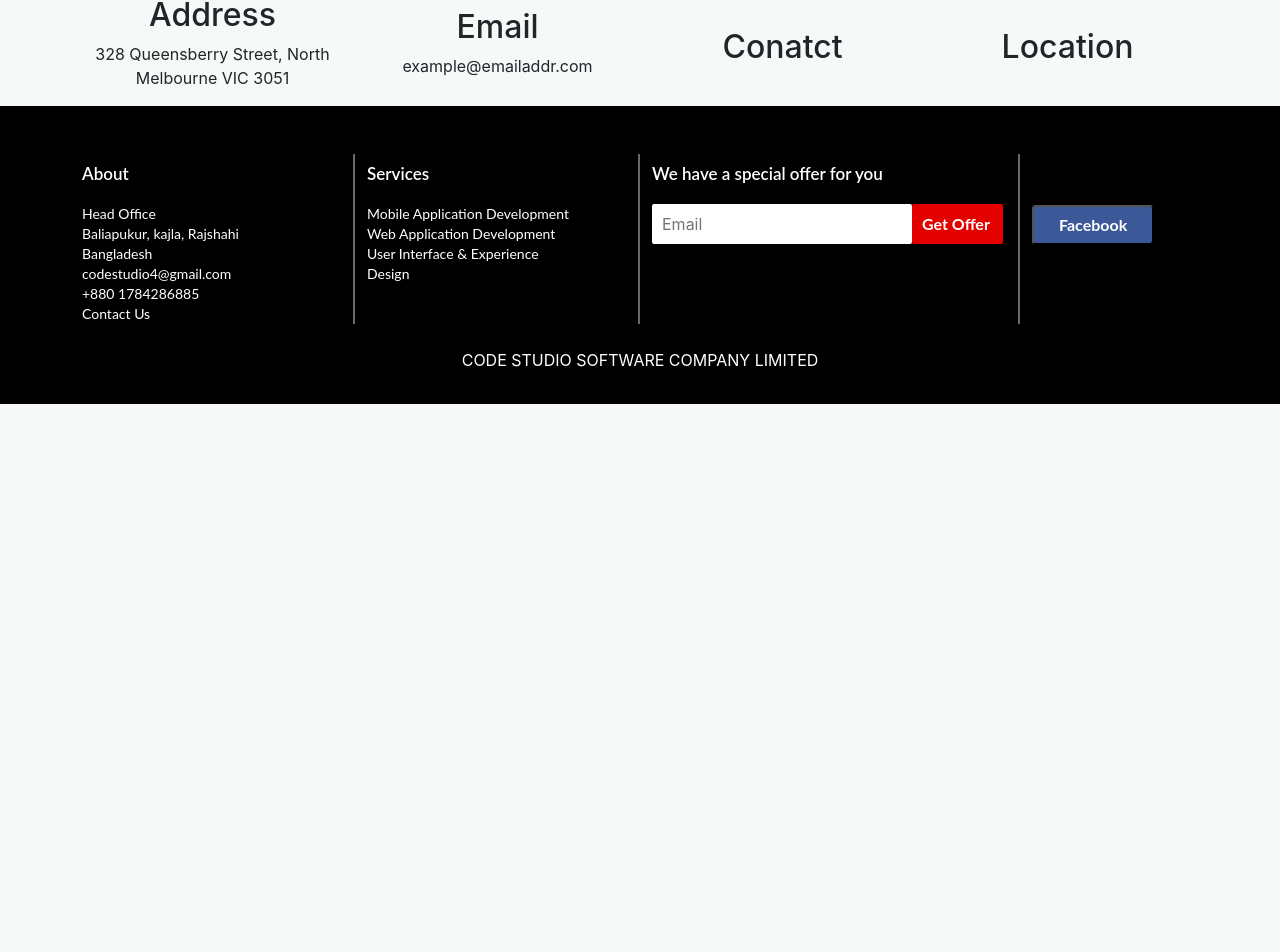
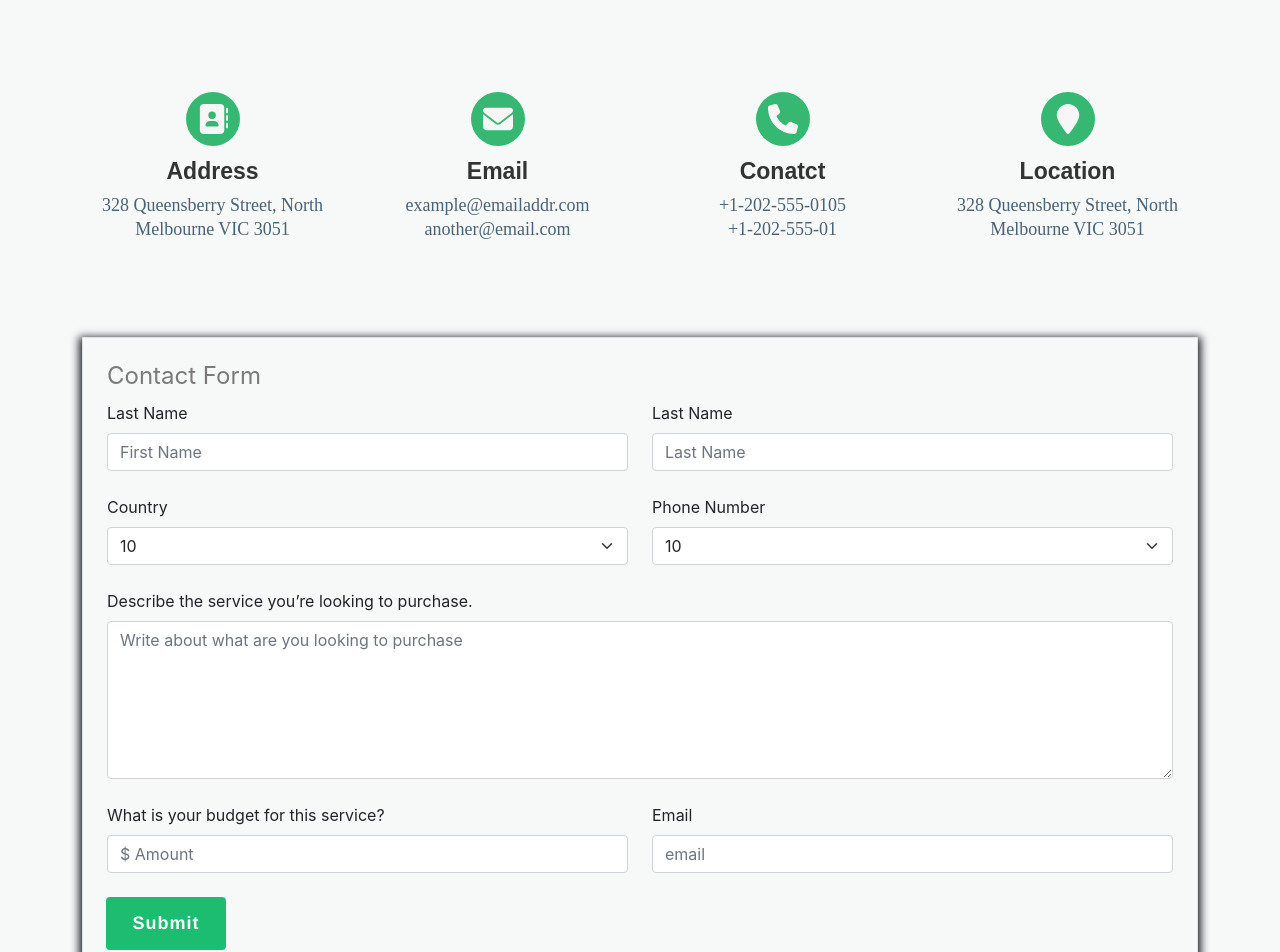
Before and after one commit to rifatjahan823/GphicsArt, a React (Create React App) app: page /contact in a window 1280 px wide. Shown: the part 75-1027 px from the top of the page. Before the commit the page ends 800 px from the top, so only its background shows below. Built offline with nearby package versions, Linux system fonts and the light colour scheme.

Commit message:
add about page

```diff
--- a/package.json
+++ b/package.json
@@ -10,10 +10,12 @@
     "@testing-library/react": "^12.1.4",
     "@testing-library/user-event": "^13.5.0",
     "bootstrap": "^5.1.3",
+    "google-map-react": "^2.1.10",
     "react": "^17.0.2",
     "react-animated-numbers": "^0.13.0",
     "react-bootstrap": "^2.4.0",
     "react-dom": "^17.0.2",
+    "react-hook-form": "^7.32.2",
     "react-router-dom": "^6.3.0",
     "react-scripts": "5.0.0",
     "react-slick": "^0.29.0",
--- a/src/Components/Pages/Contact/Contact.css
+++ b/src/Components/Pages/Contact/Contact.css
@@ -0,0 +1,55 @@
+.contact p{
+    color: #4A6375;
+    font-family:'Times New Roman', Times, serif;
+    font-size: 18px;
+    font-weight:100;
+    line-height: 24px;
+    margin: 0;
+}
+.contact h2{
+    color: #333333;
+    font-family: "Poppins", Sans-serif;
+    font-size: 23px;
+    font-weight: 700;
+}
+.contact-icon{
+    background-color: #36B772;
+    color: #F6F6F6;
+    padding: 12px;
+    border-radius: 50%;
+    width: 30px;
+    height: 30px;
+    margin-bottom:8px;
+}
+
+.form {
+    box-shadow: 0px 3px 8px 3px;
+}
+.form h1{
+    color:#7a7a7a;
+    font-size:24px;
+    margin-bottom:10px;
+    font-weight: 400;
+    line-height: 1.2;
+}
+.contact-btn {
+    background-color:#1CBC71;
+    color:white;
+    padding: 12px ;
+    width: 100%;
+    font-family: "Helvetica", Sans-serif;
+    font-size: 18px;
+    font-weight: 700;
+    color: #FFFFFF;
+    text-transform: capitalize;
+    letter-spacing:1px;
+    transition:0.5s;
+    width:120px;
+    margin-left:11px;
+}
+.contact-btn:hover{
+    background-color:#19A463;
+    color:white;
+    border: none;
+   transform: scale(0.9)
+}
--- a/src/Components/Pages/Contact/Contact.js
+++ b/src/Components/Pages/Contact/Contact.js
@@ -1,28 +1,137 @@
 import React from 'react';
+import { FontAwesomeIcon } from '@fortawesome/react-fontawesome';
+import { faAddressBook,faEnvelope,faPhone,faMapMarker } from '@fortawesome/free-solid-svg-icons';
+import './Contact.css';
+import { useForm } from 'react-hook-form';
 
 const Contact = () => {
+         //for from
+ const { register, formState: { errors }, handleSubmit }=useForm();
     return (
         <div className='container'>
             <div className='contact-area'>
                 {/* -----------contact------------ */}
-                <div className='contact text-center'>
-                    <div className='row align-items-center justify-content-center'>
+                <div className='contact text-center py-5 my-5'>
+                    <div className='row g-4 align-items-center justify-content-center'>
                         <div className='col-lg-3 col-md-6 col-12'>
+                        <FontAwesomeIcon className='contact-icon' icon={faAddressBook} />
                             <h2>Address</h2>
                             <p>328 Queensberry Street, North Melbourne VIC 3051</p>
                         </div>
                         <div className='col-lg-3 col-md-6 col-12'>
+                        <FontAwesomeIcon className='contact-icon' icon={faEnvelope} />
                             <h2>Email</h2>
                             <p>example@emailaddr.com</p>
+                            <p>another@email.com</p>
                         </div>
                         <div className='col-lg-3 col-md-6 col-12'>
+                        <FontAwesomeIcon className='contact-icon' icon={faPhone} />
                             <h2>Conatct</h2>
+                            <p>+1-202-555-0105</p>
+                            <p>+1-202-555-01</p>
                         </div>
                         <div className='col-lg-3 col-md-6 col-12'>
+                        <FontAwesomeIcon className='contact-icon' icon={faMapMarker} />
                             <h2>Location</h2>
+                            <p>328 Queensberry Street, North Melbourne VIC 3051</p>
                         </div>
                     </div>
                 </div>
+             {/* -----------form----------- */}
+             <div className='form border p-4 mb-3 '>
+                <h1>Contact Form</h1>
+            <form onSubmit={handleSubmit()}>
+            <div className='row'>
+        {/* ----------------First Name--------------- */}
+            <div className="col-md-6 col-12">
+               <label for="inputName" className="form-label">Last Name</label>
+                 <input type="text" className="form-control" id="inputName" placeholder="First Name"{...register("firstName",{
+                    required:{
+                     value:true,
+                     message:'Please Give Your First Name'
+                     },
+                 })}/>
+                  <label className="label">
+                 {errors.firstName?.type === 'required' && <span className="label-text-alt text-danger ">{errors.firstName.message}</span>}
+                 </label>
+            </div>
+        {/* ----------------Last Name--------------- */}
+            <div className="col-md-6 col-12">
+            <label for="inputName" className="form-label">Last Name</label>
+                 <input type="text" className="form-control" id="inputName" placeholder="Last Name"{...register("lastName",{
+                    required:{
+                     value:true,
+                     message:'Please Give Your Last Name'
+                     },
+                 })}/>
+                  <label className="label">
+                 {errors.lastName?.type === 'required' && <span className="label-text-alt text-danger">{errors.lastName.message}</span>}
+                 </label>
+            </div>
+            {/* ----------------country------------- */}
+            <div className="col-md-6 col-12">
+               <label for="inputName" className="form-label ">Country</label>
+                <select className="form-select form-control" id="inputName" placeholder="Country"{...register("country",{
+                    required:{
+                     value:true,
+                     message:'Please Choose Location'
+                     },
+                 })}>
+                    <option value="20">10</option>
+                    <option value="30">30</option>
+                </select>
+                  <label className="label">
+                 {errors.country?.type === 'required' && <span className="label-text-alt text-danger">{errors.country.message}</span>}
+                 </label>
+            </div>
+            {/* ----------------Phone Number-------------- */}
+            <div className="col-md-6 col-12">
+                <label for="inputName" className="form-label">Phone Number</label>
+                <select className="form-select form-control" id="inputName" placeholder="Phone Number"{...register("phone",{
+                    required:{
+                     value:true,
+                     message:'Please Select Your Phone Number'
+                     },
+                 })}>
+                    <option value="20">10</option>
+                    <option value="30">30</option>
+                </select>
+                  <label className="label">
+                 {errors.phone?.type === 'required' && <span className="label-text-alt text-danger">{errors.phone.message}</span>}
+                 </label>
+                 </div>
+            {/* ----------------Description--------------- */}
+            <div className="mb-4">
+                <label for="inputName" className="form-label">Describe the service you’re looking to purchase.</label>
+                 <textarea type="text"rows="6" cols="60" className="form-control" id="inputName" placeholder="Write about what are you looking to purchase"{...register("description",)}/>
+                 </div>
+            {/* ----------------Budgate--------------- */}
+            <div className="col-md-6 col-12">
+                <label for="inputName" className="form-label">What is your budget for this service?</label>
+                 <input type="number" className="form-control" id="inputName" placeholder="$ Amount"{...register("budgate",{
+                    required:{
+                     value:true,
+                     message:'Please Give Amount'
+                     },
+                 })}/>
+                 <label className="label">
+                 {errors.budgate?.type === 'required' && <span className="label-text-alt text-danger">{errors.budgate.message}</span>}
+                 </label>
+                 </div>
+              {/* ----------------Email-------------- */}
+               <div className="col-md-6 col-12">
+                 <label for="inputName"className="form-label">Email</label>
+                   <input type="text"  className="form-control" id="inputName" placeholder="email"{...register("email",{
+                 })}/>
+               </div>
+             <input className=' contact-btn btn mb-3' type="submit" value="Submit" />
+             </div>
+             </form>
+             </div>
+             {/* ----------------Map-------------- */}
+             <div className='map'>
+
+             </div>
             </div>
         </div>
     );
```
Also changed, not shown: 1 other file (tests, documents, lock files or other folders).
